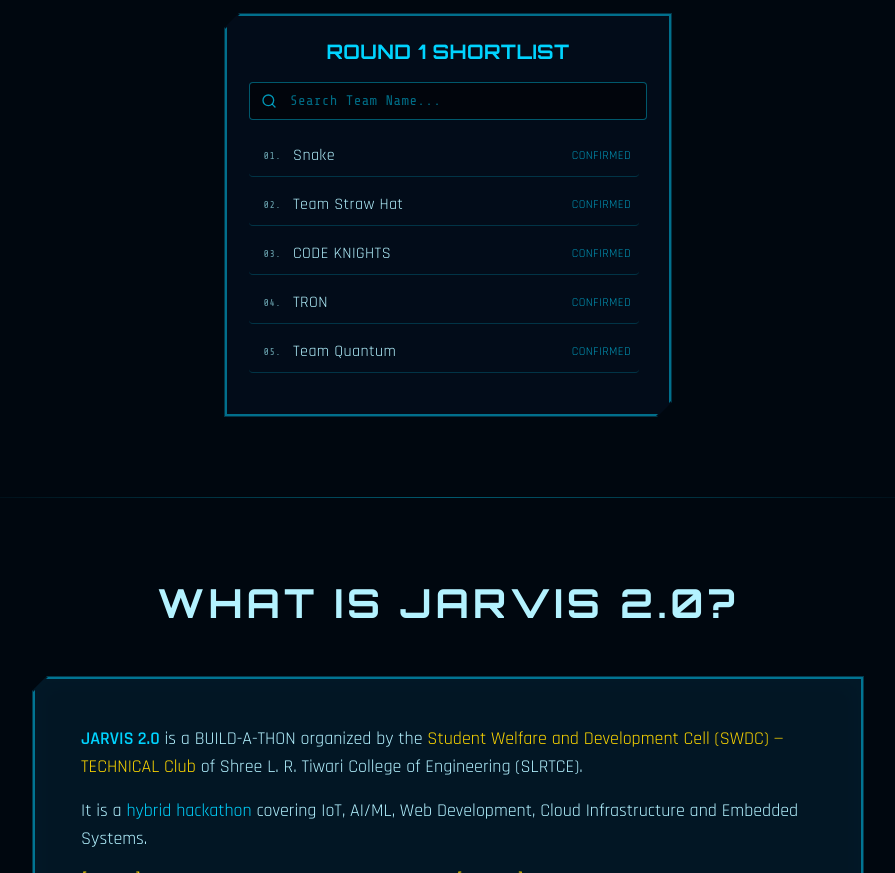
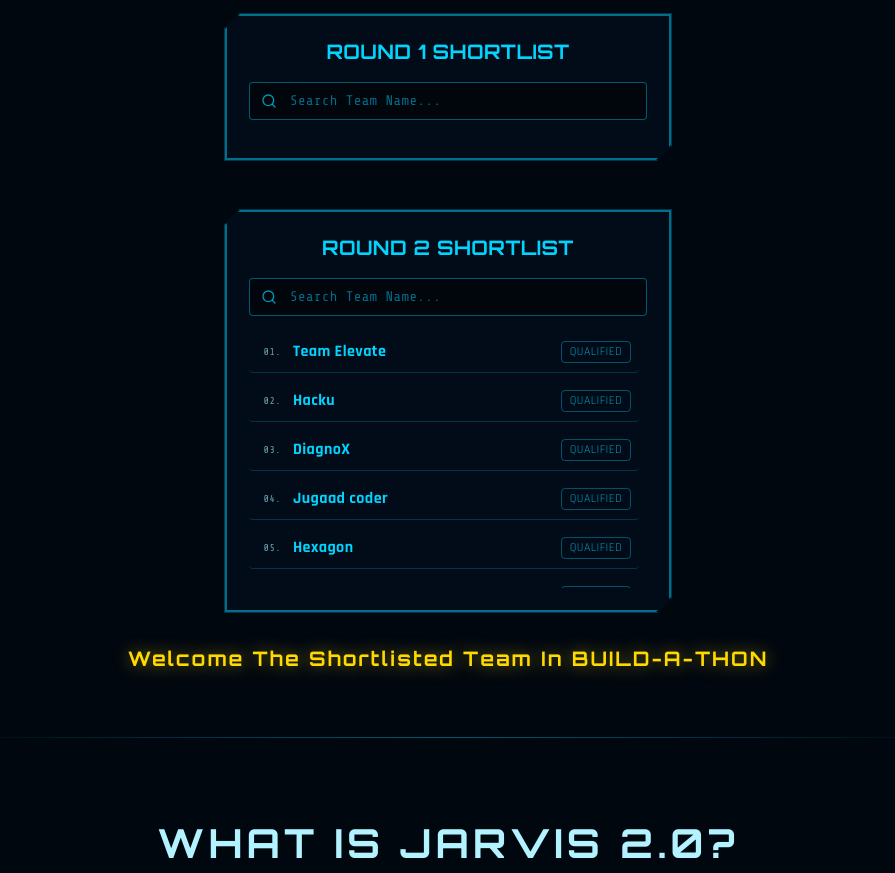
Before and after one commit to Vaibhav-vx/JARVIS-2.O, a React (Vite) app: page / in a window 1280 px wide. Shown: the part 860-1733 px from the top of the page, without its empty margins (192-1087 px from the left). Built offline with nearby package versions, Linux system fonts and the light colour scheme; the HTML template or start-up script is replaced by a standard one.

Commit message:
feat: minimized Round 1 results and added new Round 2 Shortlist section

```diff
--- a/src/components/HeroSection.tsx
+++ b/src/components/HeroSection.tsx
@@ -3,6 +3,7 @@ import ArcReactor from "./ArcReactor";
 import { useLetterReveal } from "@/hooks/useJarvisEffects";
 
 import Round1Results from "./Round1Results";
+import Round2Results from "./Round2Results";
 
 const TARGET = new Date("2026-04-15T17:00:00+05:30").getTime();
 
@@ -122,6 +123,15 @@ const HeroSection = () => {
         {/* Round 1 Results specific insertion */}
         <Round1Results />
 
+        {/* Round 2 Results specific insertion */}
+        <Round2Results />
+
+        <div className="mt-8">
+           <h4 className="font-orbitron sm:text-lg md:text-xl font-bold text-accent tracking-widest drop-shadow-[0_0_8px_rgba(255,215,0,0.5)]">
+             Welcome The Shortlisted Team In BUILD-A-THON
+           </h4>
+        </div>
+
       </div>
     </section>
   );
--- a/src/components/Round1Results.tsx
+++ b/src/components/Round1Results.tsx
@@ -83,31 +83,29 @@ const Round1Results = () => {
           />
         </div>
 
-        {/* Scrollable Slider Container */}
-        <div className="relative h-64 overflow-y-auto pr-2 custom-scrollbar jarvis-scrollbar">
+        {/* Search Results Area */}
+        {search.trim().length > 0 && (
+          <div className="mt-4 pt-4 border-t border-primary/20">
             {filteredTeams.length > 0 ? (
               <ul className="space-y-2">
                 {filteredTeams.map((team, idx) => (
                   <li
                     key={idx}
-                  className="font-rajdhani text-sm sm:text-base py-2 border-b border-primary/20 text-foreground flex items-center gap-3 hover:bg-primary/5 transition-colors px-2 rounded"
+                    className="font-rajdhani text-sm sm:text-base py-2 text-foreground flex items-center gap-3 bg-primary/10 px-3 rounded border border-primary/30"
                   >
-                  <span className="font-mono text-[10px] text-muted-foreground w-6 text-right shrink-0">
-                    {String(shortlistedTeams.indexOf(team) + 1).padStart(2, '0')}.
-                  </span>
-                  <span className={team.includes("🐊") ? "text-green-400" : ""}>{team}</span>
-                  {/* Verified tick for successfully finding their team */}
-                  <span className="ml-auto text-primary text-xs opacity-70">CONFIRMED</span>
+                    <span className={team.includes("🐊") ? "text-green-400 font-bold" : "font-bold text-primary"}>{team}</span>
+                    <span className="ml-auto text-primary text-xs opacity-70 border border-primary/50 px-2 py-0.5 rounded">QUALIFIED</span>
                   </li>
                 ))}
               </ul>
             ) : (
-            <div className="h-full flex flex-col items-center justify-center text-muted-foreground text-sm font-mono">
-              <span className="mb-2 opacity-50">NO MATCHES FOUND</span>
-              <span className="text-[10px]">VERIFY TARGET DESIGNATION</span>
+              <div className="py-6 flex flex-col items-center justify-center text-muted-foreground text-sm font-mono text-center">
+                <span className="text-destructive font-bold text-base mb-1">Better Luck Next Time!</span>
+                <span className="text-[10px] opacity-70">TEAM NOT FOUND IN ROUND 1 SHORTLIST</span>
               </div>
             )}
           </div>
+        )}
       </div>
     </div>
   );
--- /dev/null
+++ b/src/components/Round2Results.tsx
@@ -0,0 +1,95 @@
+import { useState } from "react";
+import { Search } from "lucide-react";
+
+const round2Teams = [
+  "Team Elevate",
+  "Hacku",
+  "DiagnoX",
+  "Jugaad coder",
+  "Hexagon",
+  "TeamErrorists",
+  "Team Volt",
+  "Team Crocodile 🐊",
+  "Snake",
+  "CtrlFreaks",
+  "GlitchWave",
+  "NeuralX",
+  "CODE KNIGHTS",
+  "Ghost coders",
+  "Team Straw Hat",
+  "Team Diamond",
+  "CODE CREW",
+  "200_Ok",
+  "Tech Dynamites",
+  "Elevate",
+  "AlchemyX",
+  "Quad squad",
+  "NEURON NEXUS",
+  "Brain Bots",
+  "Team Prodigy",
+  "JUPYTER",
+  "Idea Ignitors",
+  "Team TARS",
+  "Logicloop",
+  "Beta Coders",
+];
+
+const Round2Results = () => {
+  const [search, setSearch] = useState("");
+
+  const filteredTeams = round2Teams.filter((team) =>
+    team.toLowerCase().includes(search.toLowerCase())
+  );
+
+  return (
+    <div className="w-full max-w-md mx-auto mt-8 sm:mt-12 tracking-wide">
+      <div className="relative jarvis-panel p-4 sm:p-6 mb-4">
+        {/* Header */}
+        <h3 className="font-orbitron text-lg sm:text-xl font-bold text-center text-primary mb-4">
+          ROUND 2 SHORTLIST
+        </h3>
+
+        {/* Search Bar */}
+        <div className="relative mb-4">
+          <div className="absolute inset-y-0 left-0 flex items-center pl-3 pointer-events-none">
+            <Search className="w-4 h-4 text-primary/70" />
+          </div>
+          <input
+            type="text"
+            className="w-full bg-black/50 border border-primary/40 rounded py-2 pl-10 pr-4 text-sm font-mono text-primary placeholder-primary/50 focus:outline-none focus:border-primary transition-colors"
+            placeholder="Search Team Name..."
+            value={search}
+            onChange={(e) => setSearch(e.target.value)}
+          />
+        </div>
+
+        {/* Scrollable Slider Container */}
+        <div className="relative h-64 overflow-y-auto pr-2 custom-scrollbar jarvis-scrollbar">
+          {filteredTeams.length > 0 ? (
+            <ul className="space-y-2">
+              {filteredTeams.map((team, idx) => (
+                <li
+                  key={idx}
+                  className="font-rajdhani text-sm sm:text-base py-2 border-b border-primary/20 text-foreground flex items-center gap-3 hover:bg-primary/5 transition-colors px-2 rounded"
+                >
+                  <span className="font-mono text-[10px] text-muted-foreground w-6 text-right shrink-0">
+                    {String(round2Teams.indexOf(team) + 1).padStart(2, '0')}.
+                  </span>
+                  <span className={team.includes("🐊") ? "text-green-400 font-bold" : "font-bold text-primary"}>{team}</span>
+                  <span className="ml-auto text-primary text-xs opacity-70 border border-primary/50 px-2 py-0.5 rounded">QUALIFIED</span>
+                </li>
+              ))}
+            </ul>
+          ) : (
+            <div className="h-full flex flex-col items-center justify-center text-muted-foreground text-sm font-mono">
+              <span className="mb-2 opacity-50">NO MATCHES FOUND</span>
+              <span className="text-[10px]">VERIFY TARGET DESIGNATION</span>
+            </div>
+          )}
+        </div>
+      </div>
+    </div>
+  );
+};
+
+export default Round2Results;
```
Lines whose indentation alone changed are shown as unchanged.
